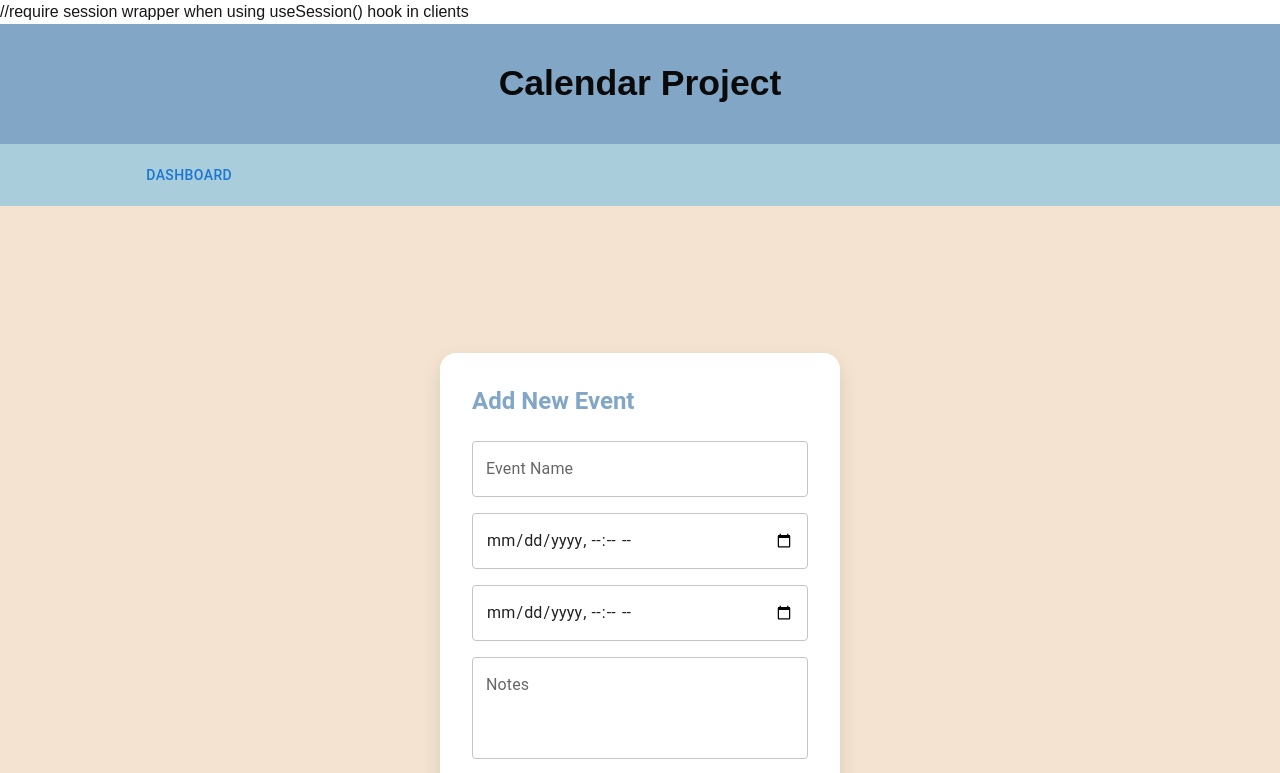
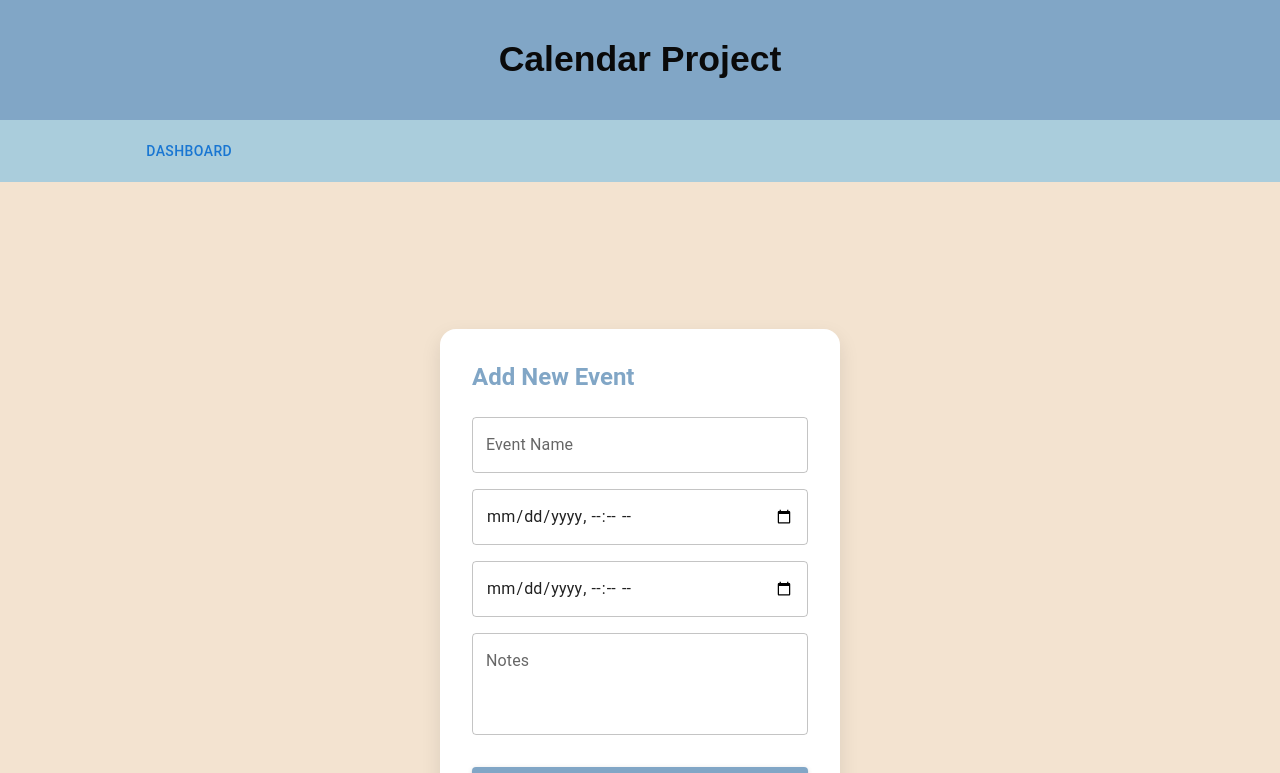
Before and after one commit to ssva179/CalendarFinalProject, a Next.js app: page /calendar/add in a window 1280 px wide. Shown: the top 773 px of the page. Built offline with nearby package versions, Linux system fonts and the light colour scheme; no server answers.

Commit message:
fixed bug in layout SessionProvider comment

```diff
--- a/app/layout.tsx
+++ b/app/layout.tsx
@@ -30,7 +30,7 @@ export default function RootLayout({
       className={`${geistSans.variable} ${geistMono.variable} h-full antialiased`}
     >
       <body className="min-h-full flex flex-col">
-      //require session wrapper when using useSession() hook in clients
+      {/*//require session wrapper when using useSession() hook in clients*/}
         <SessionProvider>
            {children}
         </SessionProvider>
```
